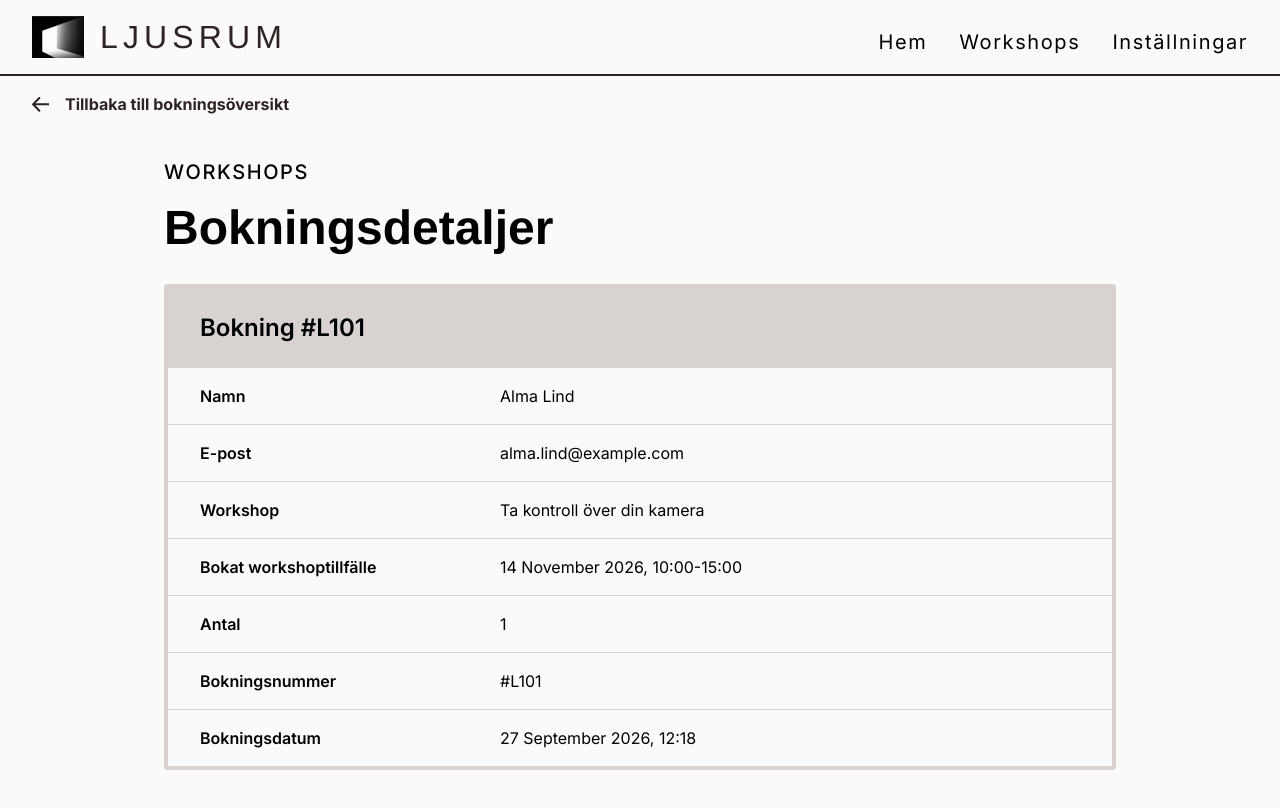
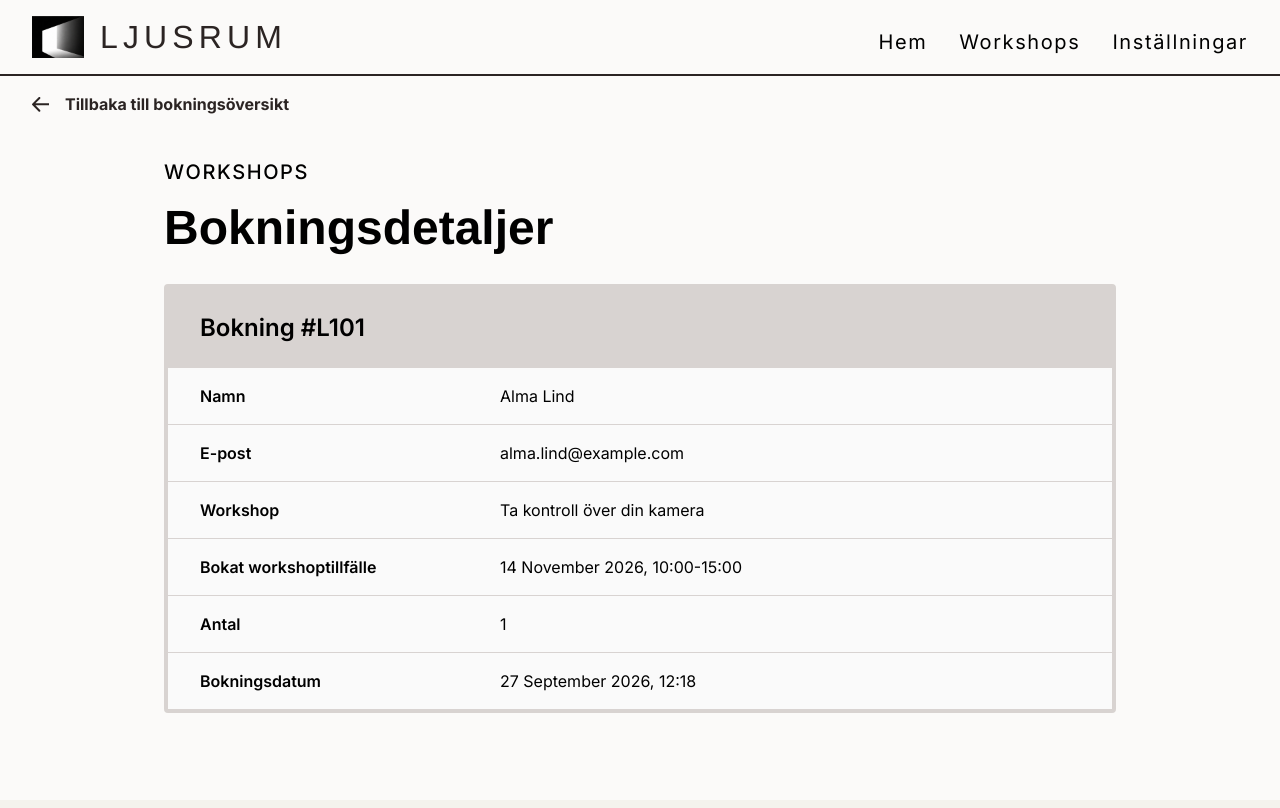
Before and after one commit to jennifernkarlsson/jennifers-fotokurs, a React (Vite) app: page /admin/bokning/L101 in a window 1280 px wide. Shown: the top 808 px of the page. Built offline with nearby package versions, Linux system fonts and the light colour scheme.

Commit message:
Bokningsdetaljer: ta bort raden Bokningsnummer (står redan i rubriken)
Co-Authored-By: Claude Opus 5.5 <noreply@anthropic.com>
Claude-Session: https://claude.ai/code/session_01KovHTKFrcuu74FJVpFBUCD

```diff
--- a/src/routes/admin.bokning.$bookingId.jsx
+++ b/src/routes/admin.bokning.$bookingId.jsx
@@ -31,7 +31,6 @@ function BookingDetails() {
     ['Workshop', workshop.title],
     ['Bokat workshoptillfälle', `${workshop.shortDate}, ${workshop.time.replace(/ /g, '')}`],
     ['Antal', booking.count],
-    ['Bokningsnummer', `#${booking.id}`],
     ['Bokningsdatum', booking.bookedAt],
   ]
   const overview = { to: '/admin/workshop/$workshopId', params: { workshopId: workshop.id } }
```
